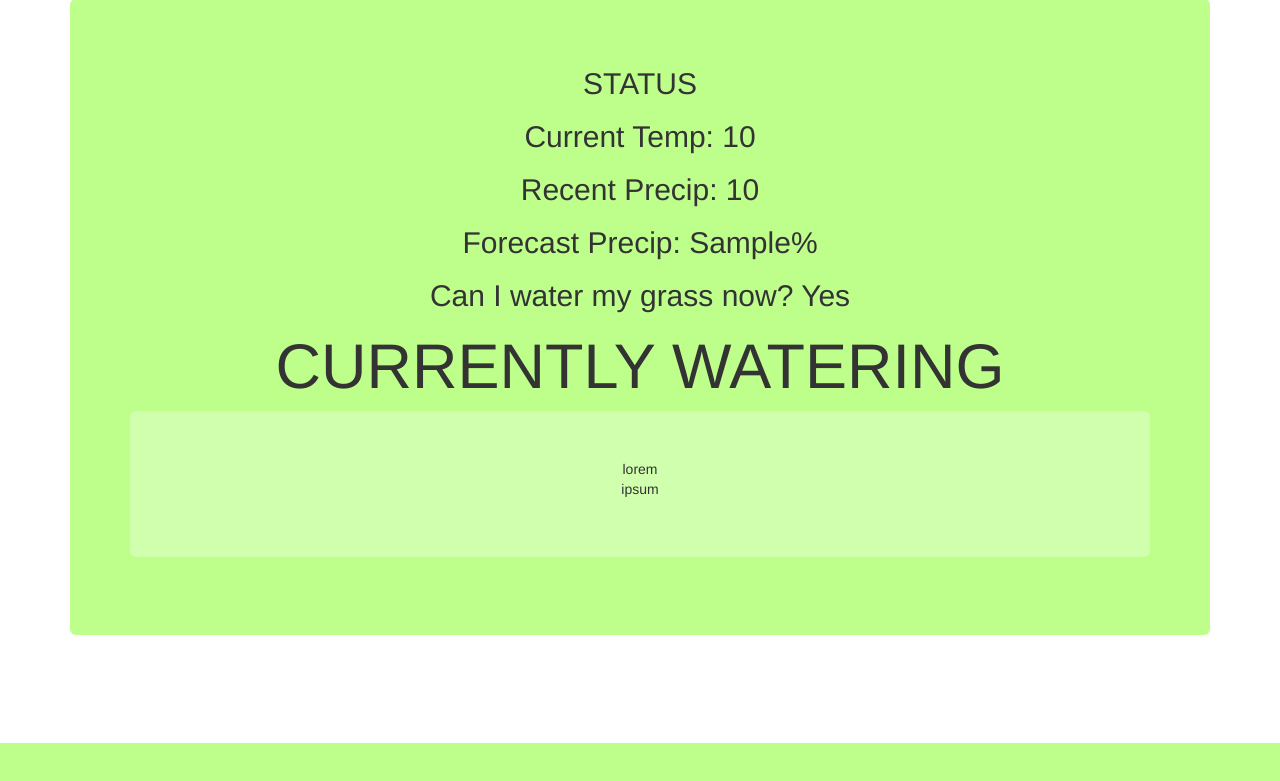
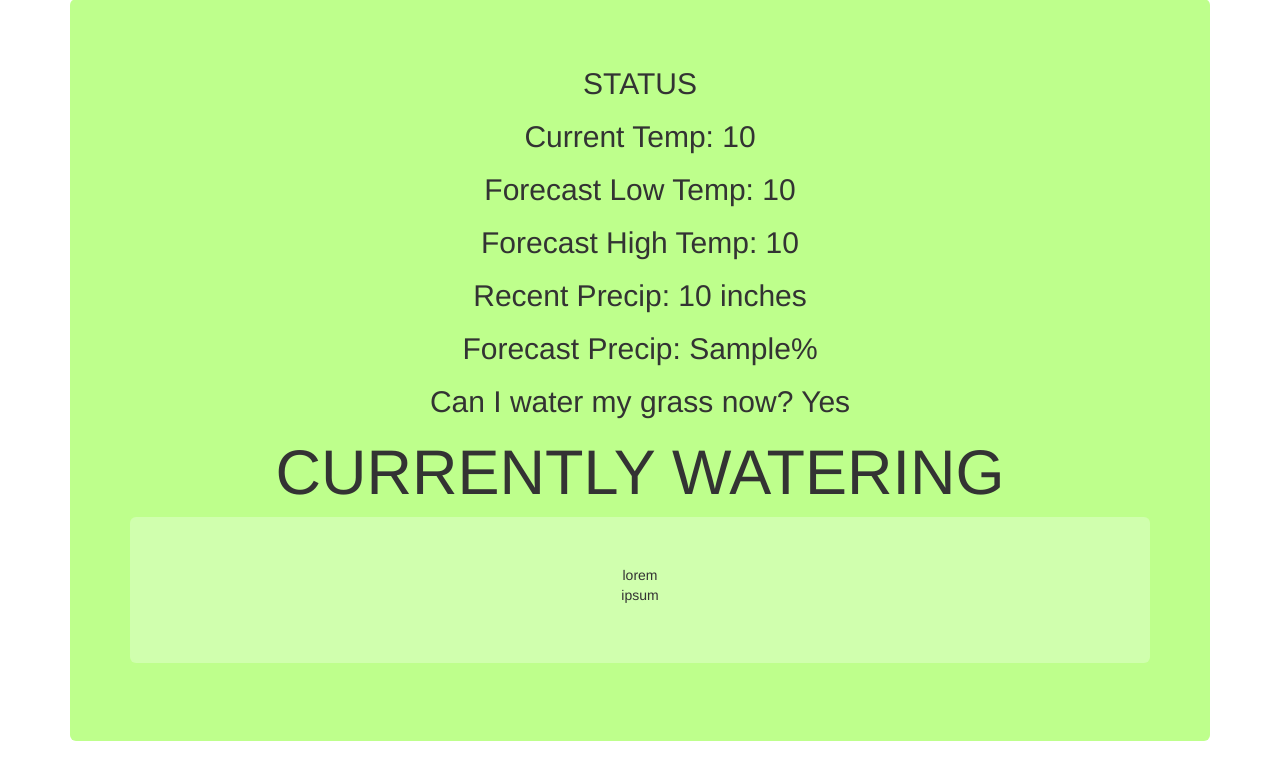
Before and after one commit to jrrios/smart-sprinkler, a Django app: template src/templates/dashboard.html in a window 1280 px wide. Shown: the part 275-1056 px from the top of the page. Before the commit the page ends 1018 px from the top, so only its background shows below. Run offline with Django 3.2, Linux system fonts and the light colour scheme; tables that the repository leaves empty hold one stand-in row (values such as "Sample post"); the template is opened without the code that fills it: values that come from a table or form of the project are taken from there, most other values are stand-ins (such as "Sample title", 1, 10 or a date in 2020); some libraries are stand-ins or nearby versions.

Commit message:
Added min/max forecast temp to dashboard

```diff
--- a/src/sprinkler_dashboard/views.py
+++ b/src/sprinkler_dashboard/views.py
@@ -16,11 +16,13 @@ def dashboard(request):
 
     if request.POST and form.is_valid():
         operation = Operations()
-        current_temp, recent_precip, forecast_precip = operation.get_weather()
+        current_temp, forecast_high_temp, forecast_low_temp, recent_precip, forecast_precip = operation.get_weather()
 
         if form.is_valid():
             conditions = {
                 "current_temp": current_temp,
+                "forecast_high_temp": forecast_high_temp,
+                "forecast_low_temp": forecast_low_temp,
                 "recent_precip": recent_precip,
                 "forecast_precip": forecast_precip,
 
--- a/src/sprinkler_operations/operations.py
+++ b/src/sprinkler_operations/operations.py
@@ -25,7 +25,7 @@ class Operations:
         forecast_min_temp = weather.get_min_forecast_temp(forecast)
         forecast_max_temp = weather.get_max_forecast_temp(forecast)
 
-        return current_temp, recent_precip, forecast_precip_str
+        return current_temp, forecast_max_temp, forecast_min_temp, recent_precip, forecast_precip_str
 
     def get_water_restrictions(self,address_value, property_type):
         restrictions = schedule.get_if_watering_restricted(address=address_value, property_type=property_type, time=datetime.now())
--- a/src/templates/dashboard.html
+++ b/src/templates/dashboard.html
@@ -71,7 +71,9 @@
             <div class="col-lg-12 text-center">
               <h2>STATUS</h2>
               <h2>Current Temp: {{conditions.current_temp}}</h2>
-                <h2>Recent Precip: {{conditions.recent_precip}}</h2>
+              <h2>Forecast Low Temp: {{conditions.forecast_low_temp}}</h2>
+              <h2>Forecast High Temp: {{conditions.forecast_high_temp}}</h2>
+                <h2>Recent Precip: {{conditions.recent_precip}} inches</h2>
                 <h2>Forecast Precip: {{conditions.forecast_precip}}%</h2>
                 <h2>Can I water my grass now? {% if restrictions == True %}} No {% else %}Yes{%  endif %}</h2>
               <h1 id="status_string"></h1>
```
